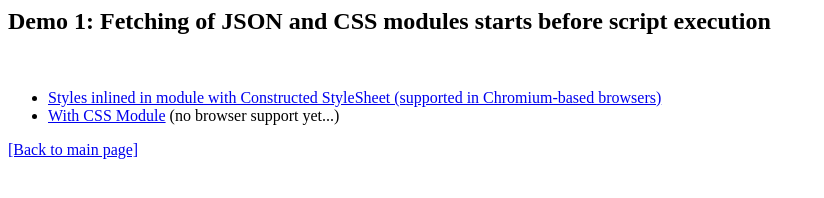
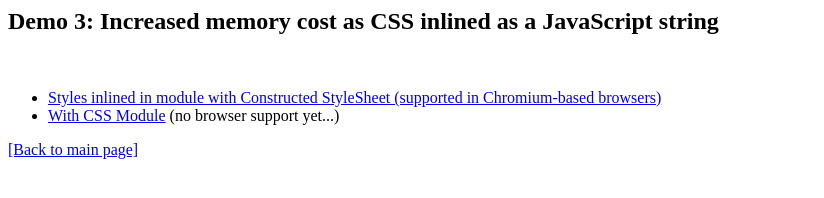
Before and after one commit to dandclark/json-css-module-notes, a plain HTML site: page demo3/index.html in a window 1280 px wide. Shown: the whole page, without its empty margins (0-824 px from the left). Drawn offline with Linux system fonts and the light colour scheme.

Commit message:
Fix Demo3 heading and add Construced Stylesheet reference

```diff
--- a/demo3/index.html
+++ b/demo3/index.html
@@ -1,4 +1,4 @@
-<h2>Demo 1: Fetching of JSON and CSS modules starts before script execution</h2>
+<h2>Demo 3: Increased memory cost as CSS inlined as a JavaScript string</h2>
 <br>
 <ul>
     <li><a href="./noModule.html">Styles inlined in module with Constructed StyleSheet (supported in Chromium-based browsers)</a></li>
```
Also changed, not shown: 1 other file.
